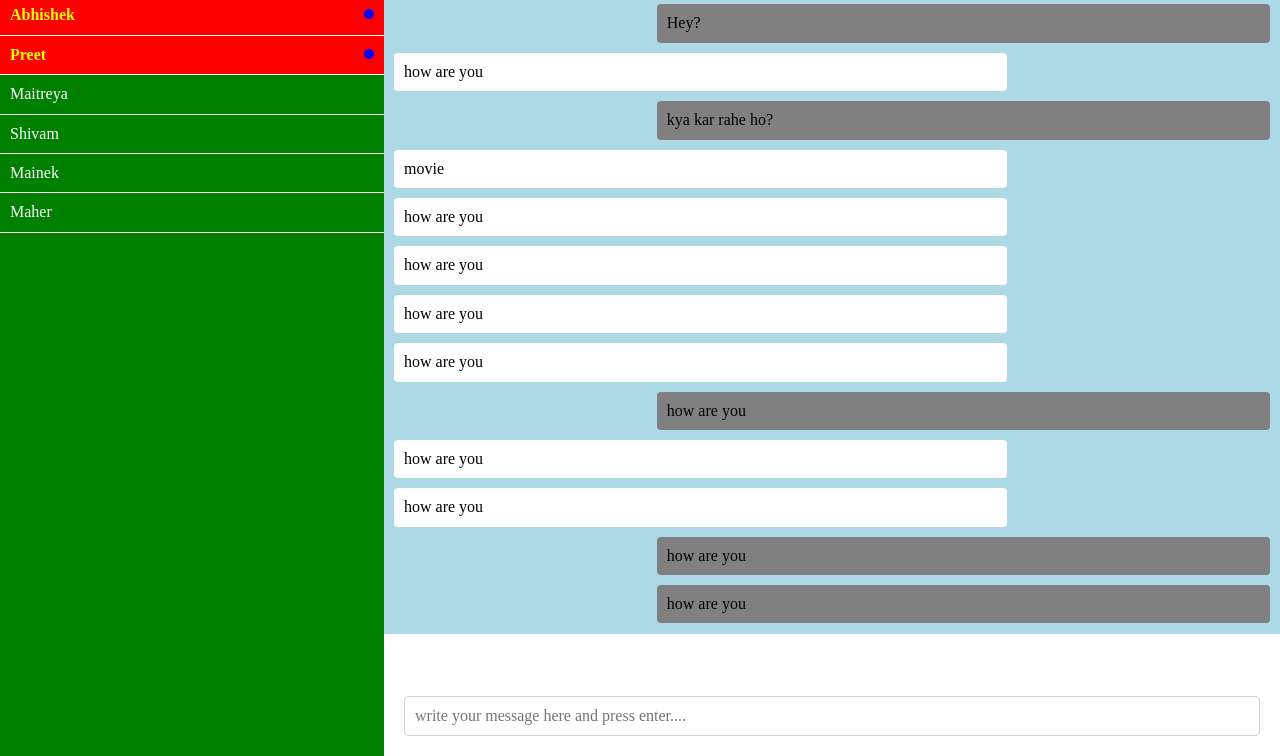
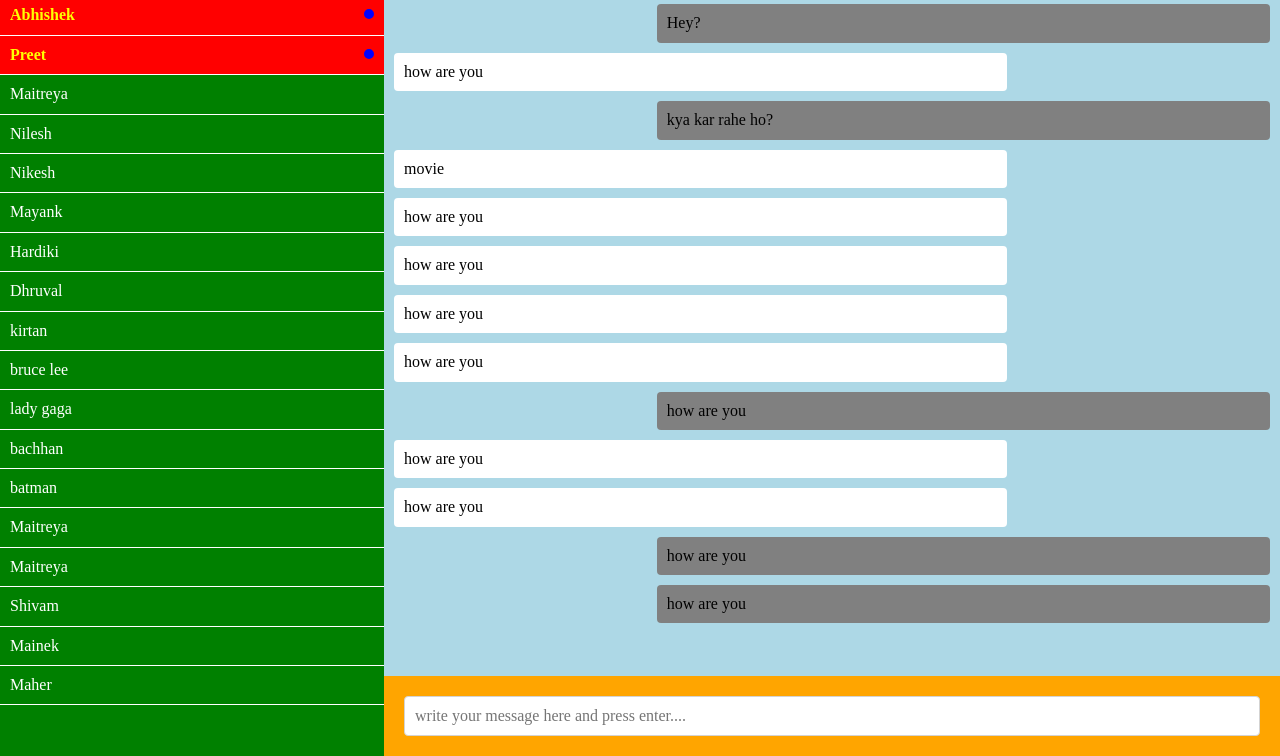
Before and after one commit to hardikmodi1/snappy-chat-page, a plain HTML site: page chat.html in a window 1280 px wide. Shown: the part 44-800 px from the top of the page. Drawn offline with nearby package versions, Linux system fonts and the light colour scheme.

Commit message:
added background color

```diff
--- a/chat.html
+++ b/chat.html
@@ -21,6 +21,54 @@
       <div class="member active">
         <div class="dot"></div>
         Preet
+
+      </div>
+      <div class="member">
+        Maitreya
+
+      </div>
+      <div class="member">
+        Nilesh
+
+      </div>
+      <div class="member">
+        Nikesh
+
+      </div>
+      <div class="member">
+        Mayank
+
+      </div>
+      <div class="member">
+        Hardiki
+
+      </div>
+      <div class="member">
+        Dhruval
+
+      </div>
+      <div class="member">
+        kirtan
+
+      </div>
+      <div class="member">
+        bruce lee
+
+      </div>
+      <div class="member">
+        lady gaga
+
+      </div>
+      <div class="member">
+        bachhan
+
+      </div>
+      <div class="member">
+        batman
+
+      </div>
+      <div class="member">
+        Maitreya
 
       </div>
       <div class="member">
--- a/style.css
+++ b/style.css
@@ -58,14 +58,17 @@ CSS for chat page
   background:green;
   width:30%;
   color:white;
+  overflow:auto;
 }
 .user-info{
   background:blue;
   padding:10px;
   border:solid 1px blue;
+
 }
 .logout{
   float:right;
+  border-radius:5px;
 }
 .logout:hover{
   color:blue;
@@ -103,13 +106,13 @@ CSS for chat page
   width:70%;
 }
 .chat-info{
-  background-color:white;
+  background-color:yellow;
   padding:10px;
   color:black;
 }
 .messages{
   background:lightblue;
-  height:80%;
+  height:90%;
   overflow:auto;
   padding:10px;
 }
@@ -134,6 +137,7 @@ CSS for chat page
   width:70%;
   background: white;
   padding:20px;
+  background-color: orange;
 
 }
 .chat-message{
```
